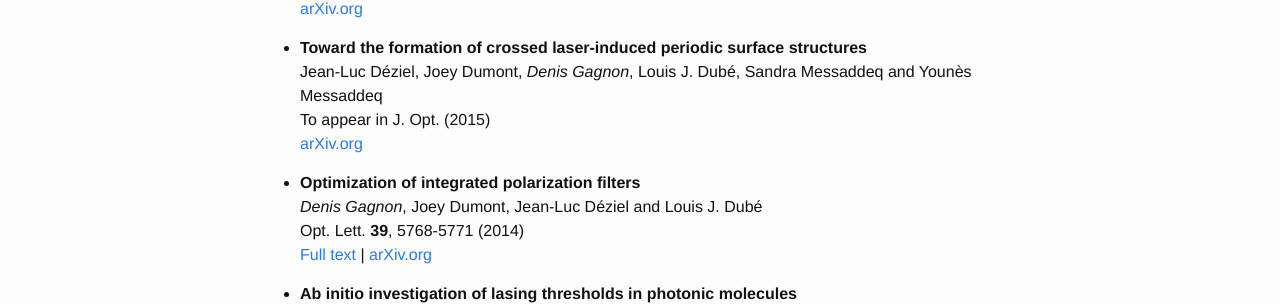
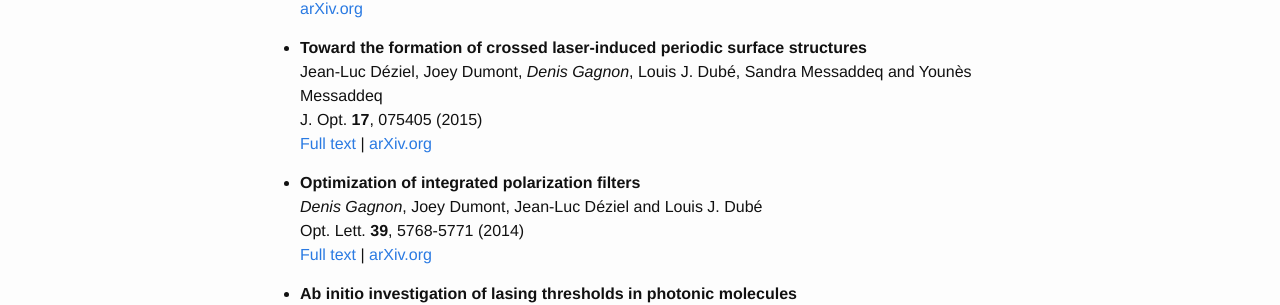
Before and after one commit to McNoggins/mcnoggins.github.io, a Jekyll site: the page built from publications.md, in a window 1280 px wide. Shown: the part 290-595 px from the top of the page. Built offline with Jekyll 4.4.1, drawn with Linux system fonts in a browser that asks for light colours.

Commit message:
Update publications.md

```diff
--- a/publications.md
+++ b/publications.md
@@ -13,7 +13,8 @@ Submitted for publication <br>
 
 * **Toward the formation of crossed laser-induced periodic surface structures** <br>
 Jean-Luc Déziel, Joey Dumont, *Denis Gagnon*, Louis J. Dubé, Sandra Messaddeq and Younès Messaddeq <br>
-To appear in J. Opt. (2015) <br>
+J. Opt. **17**, 075405 (2015) <br>
+[Full text](http://dx.doi.org/10.1088/2040-8978/17/7/075405){:target="_blank"} |
 [arXiv.org](http://arxiv.org/abs/1410.0583){:target="_blank"}
 
 * **Optimization of integrated polarization filters** <br>
```
